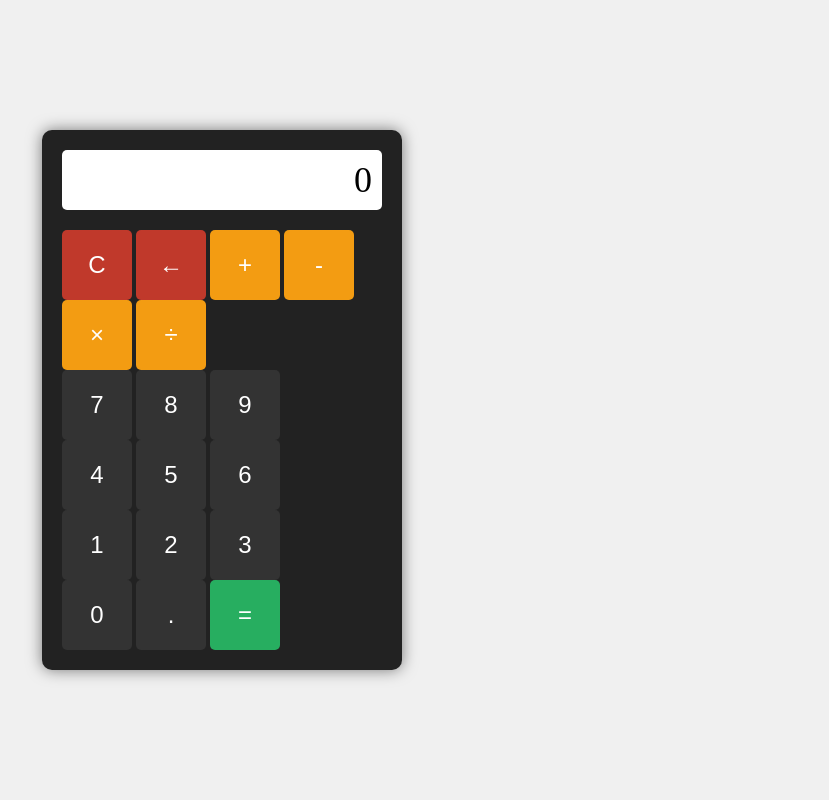
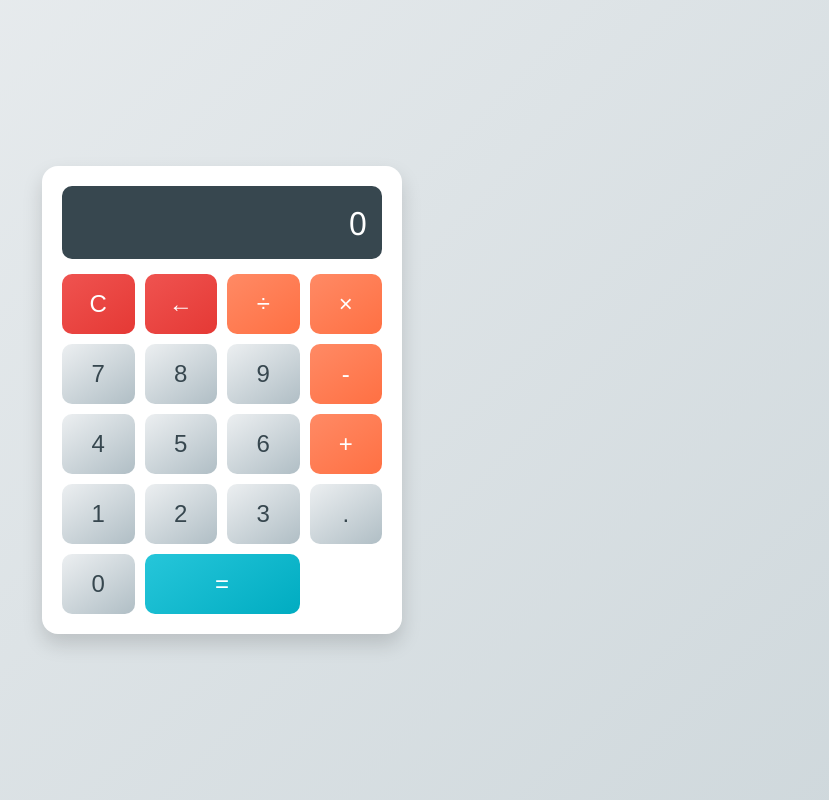
Before and after one commit to JuaniV2002/calculator, a plain HTML site: page index.html in a window 1280 px wide. Shown: the whole page, without its empty margins (418-1247 px from the left). Drawn offline with Linux system fonts and the light colour scheme.

Commit message:
Update user interface with modern looks

```diff
--- a/index.html
+++ b/index.html
@@ -1,97 +1,104 @@
 <!DOCTYPE html>
-<html>
+<html lang="en">
 <head>
-  <title>Calculator</title>
+  <meta charset="UTF-8">
+  <meta name="viewport" content="width=device-width, initial-scale=1.0">
+  <title>Modern Calculator</title>
   <style>
     body {
       display: flex;
       justify-content: center;
       align-items: center;
       height: 100vh;
+      background: linear-gradient(135deg, #eceff1, #cfd8dc);
+      font-family: 'Segoe UI', Tahoma, Geneva, Verdana, sans-serif;
       margin: 0;
-      background-color: #f0f0f0;
     }
+
     #calculator {
+      background: #ffffff;
+      border-radius: 16px;
+      box-shadow: 0 10px 20px rgba(0, 0, 0, 0.15);
+      padding: 20px;
       width: 320px;
-      background-color: #222;
-      padding: 20px;
+    }
+
+    #display {
+      background: #37474f;
+      color: #ffffff;
+      text-align: right;
       border-radius: 10px;
-      box-shadow: 0 0 15px rgba(0, 0, 0, 0.5);
+      font-size: 2rem;
+      padding: 15px;
+      margin-bottom: 15px;
+      box-sizing: border-box;
+      overflow-x: auto;
     }
-    #display {
-      width: 100%;
-      height: 60px;
-      text-align: right;
-      font-size: 36px;
-      padding: 0 10px;
-      margin-bottom: 20px;
-      background-color: #fff;
-      line-height: 60px;
-      border-radius: 5px;
-      box-sizing: border-box;
-    }
+
     #buttons {
       display: grid;
-      grid-template-columns: repeat(4, 70px);
-      grid-gap: 10px;
-      justify-content: center;
+      grid-template-columns: repeat(4, 1fr);
+      gap: 10px;
     }
+
     .button {
-      width: 70px;
-      height: 70px;
-      font-size: 24px;
       border: none;
-      border-radius: 5px;
-      background-color: #333;
-      color: #fff;
+      background: linear-gradient(145deg, #eceff1, #b0bec5);
+      color: #37474f;
+      height: 60px;
+      border-radius: 10px;
+      font-size: 1.5rem;
       cursor: pointer;
+      transition: transform 0.1s, box-shadow 0.1s;
     }
-    .button:hover {
-      background-color: #555;
+
+    .button:active {
+      transform: translateY(2px);
+      box-shadow: none;
     }
+
     .operator {
-      background-color: #f39c12;
+      background: linear-gradient(145deg, #ff8a65, #ff7043);
+      color: #ffffff;
     }
-    .operator:hover {
-      background-color: #e67e22;
-    }
+
     #equals {
-      background-color: #27ae60;
+      background: linear-gradient(145deg, #26c6da, #00acc1);
+      color: #ffffff;
       grid-column: span 2;
     }
-    #equals:hover {
-      background-color: #2ecc71;
-    }
+
     #clear, #backspace {
-      background-color: #c0392b;
-    }
-    #clear:hover, #backspace:hover {
-      background-color: #e74c3c;
+      background: linear-gradient(145deg, #ef5350, #e53935);
+      color: #ffffff;
     }
   </style>
 </head>
 <body>
   <div id="calculator">
     <div id="display">0</div>
+    <div id="buttons">
       <button class="button" id="clear">C</button>
       <button class="button" id="backspace">&larr;</button>
-    <button class="button operator" data-operator="+">+</button>
-    <button class="button operator" data-operator="-">-</button>
+      <button class="button operator" data-operator="/">&divide;</button>
       <button class="button operator" data-operator="*">&times;</button>
-    <button class="button operator" data-operator="/">&divide;</button><br>
       <button class="button digit" data-digit="7">7</button>
       <button class="button digit" data-digit="8">8</button>
-    <button class="button digit" data-digit="9">9</button><br>
+      <button class="button digit" data-digit="9">9</button>
+      <button class="button operator" data-operator="-">-</button>
       <button class="button digit" data-digit="4">4</button>
       <button class="button digit" data-digit="5">5</button>
-    <button class="button digit" data-digit="6">6</button><br>
+      <button class="button digit" data-digit="6">6</button>
+      <button class="button operator" data-operator="+">+</button>
       <button class="button digit" data-digit="1">1</button>
       <button class="button digit" data-digit="2">2</button>
-    <button class="button digit" data-digit="3">3</button><br>
+      <button class="button digit" data-digit="3">3</button>
+      <button class="button" id="decimal">.</button>
       <button class="button digit" data-digit="0">0</button>
-    <button class="button" id="decimal">.</button>
       <button class="button" id="equals">=</button>
     </div>
+  </div>
+
   <script src="script.js"></script>
 </body>
 </html>
```
Lines whose indentation alone changed are shown as unchanged.
